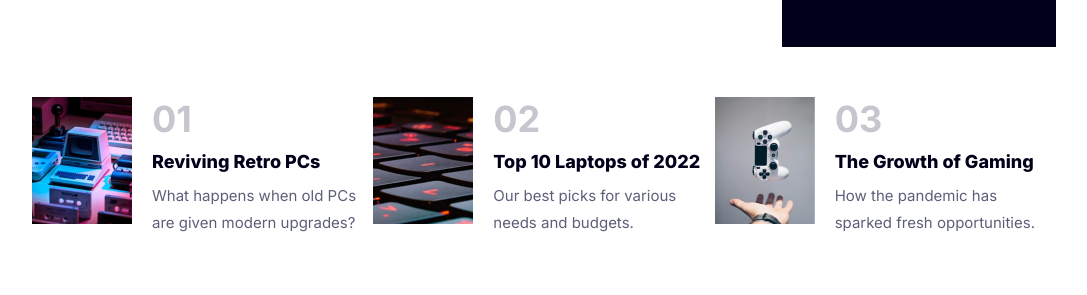
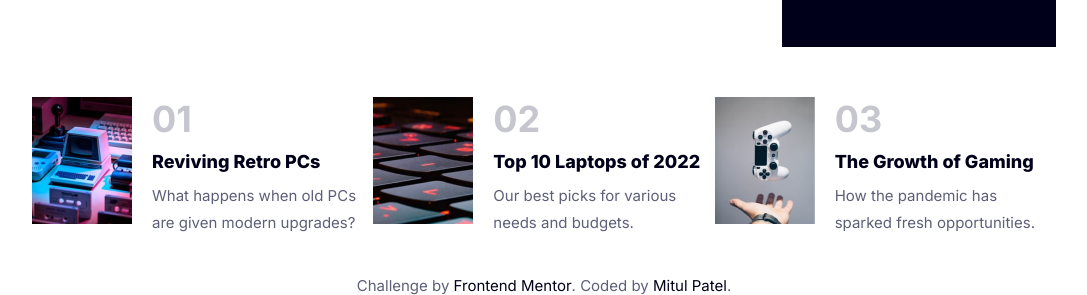
Before and after one commit to mitulpatel224/practice-homepage-2, a website: page index.html in a window 1280 px wide. Shown: the part 631-926 px from the top of the page, without its empty margins (96-1183 px from the left). Before the commit the page ends 887 px from the top, so only its background shows below. Drawn offline with Linux system fonts and the light colour scheme.

Commit message:
feat: footer content and design

```diff
--- /dev/null
+++ b/assets/scss/component/_attribution.scss
@@ -0,0 +1,3 @@
+.attribution {
+  text-align: center;
+}
--- a/assets/scss/component/_index.scss
+++ b/assets/scss/component/_index.scss
@@ -1,3 +1,4 @@
 @import "header";
 @import "button";
 @import "article";
+@import "attribution";
--- a/index.html
+++ b/index.html
@@ -173,12 +173,12 @@
     </div>
 
     <!-- FOOTER -->
-    <!-- <footer class="attribution">
+    <footer class="container-fluid attribution">
       Challenge by
       <a href="https://www.frontendmentor.io?ref=challenge" target="_blank"
         >Frontend Mentor</a
       >. Coded by <a href="#">Mitul Patel</a>.
-    </footer> -->
+    </footer>
 
     <script>
       // WIP: SCRIPT TO TOGGLE MENU
--- a/package.json
+++ b/package.json
@@ -1,6 +1,6 @@
 {
   "name": "news-homepage",
-  "version": "0.4.0",
+  "version": "0.5.0",
   "scripts": {
     "scss": "sass ./assets/scss/style.scss style.css --watch"
   }
```
Also changed, not shown: style.css, 1 other file.
